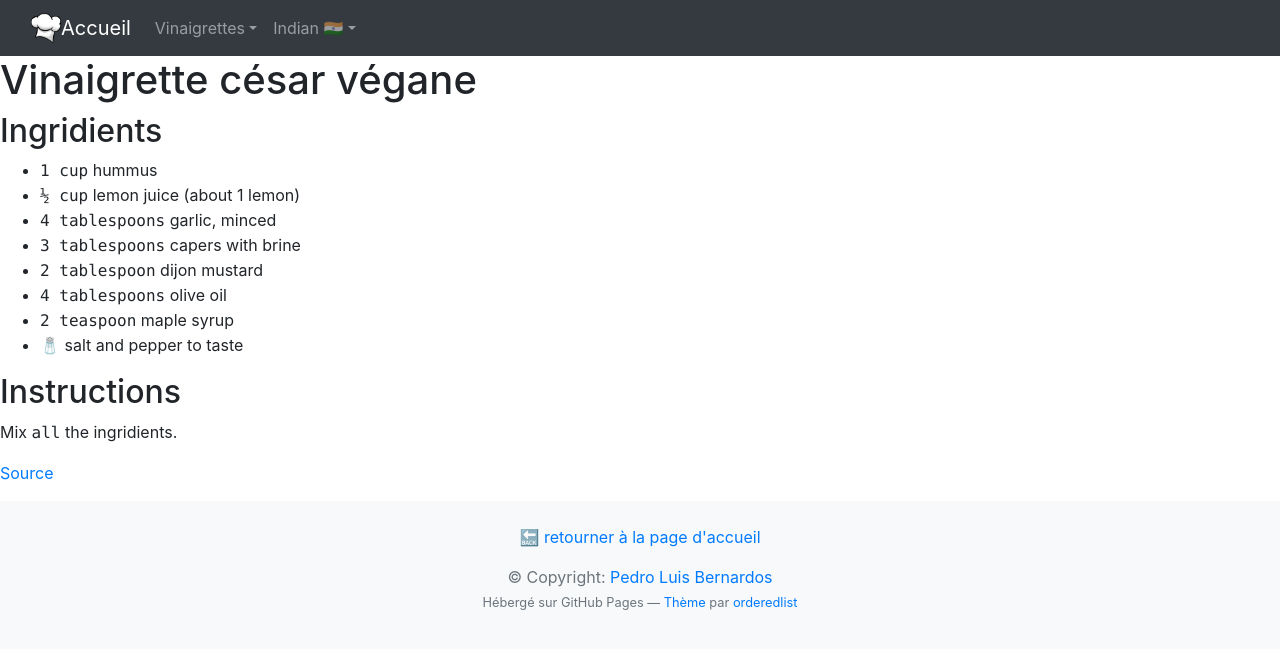
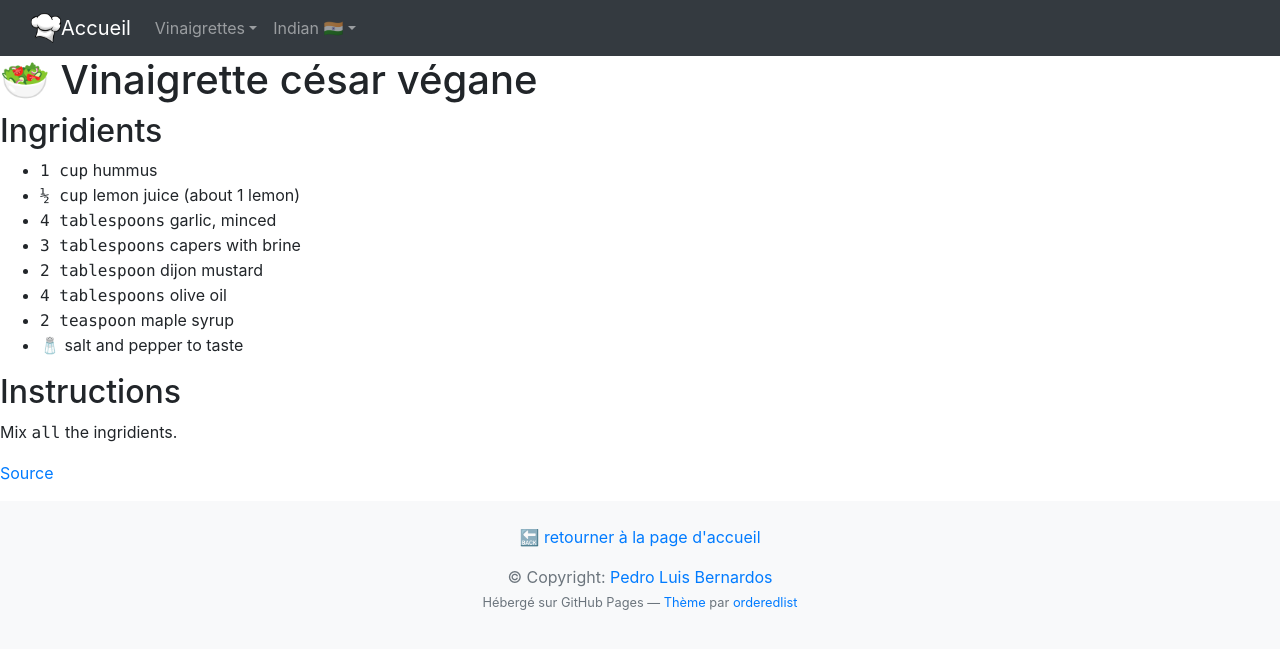
Before and after one commit to PedroLuisBernardos/Recipes, a Jekyll site: the page built from pages/VinaigretteCesarVegane.md, in a window 1280 px wide. Shown: the top 649 px of the page. Built offline with Jekyll 4.4.1, drawn with Linux system fonts in a browser that asks for light colours; nearby versions of some CDN libraries; our own code applies the rules of GitHub Pages for plain Markdown files; a script that is not in the unit is left out.

Commit message:
add icons

```diff
--- a/pages/VinaigretteCesarVegane.md
+++ b/pages/VinaigretteCesarVegane.md
@@ -1,4 +1,4 @@
-# Vinaigrette césar végane
+# 🥗 Vinaigrette césar végane
 
 ## Ingridients
 
```
